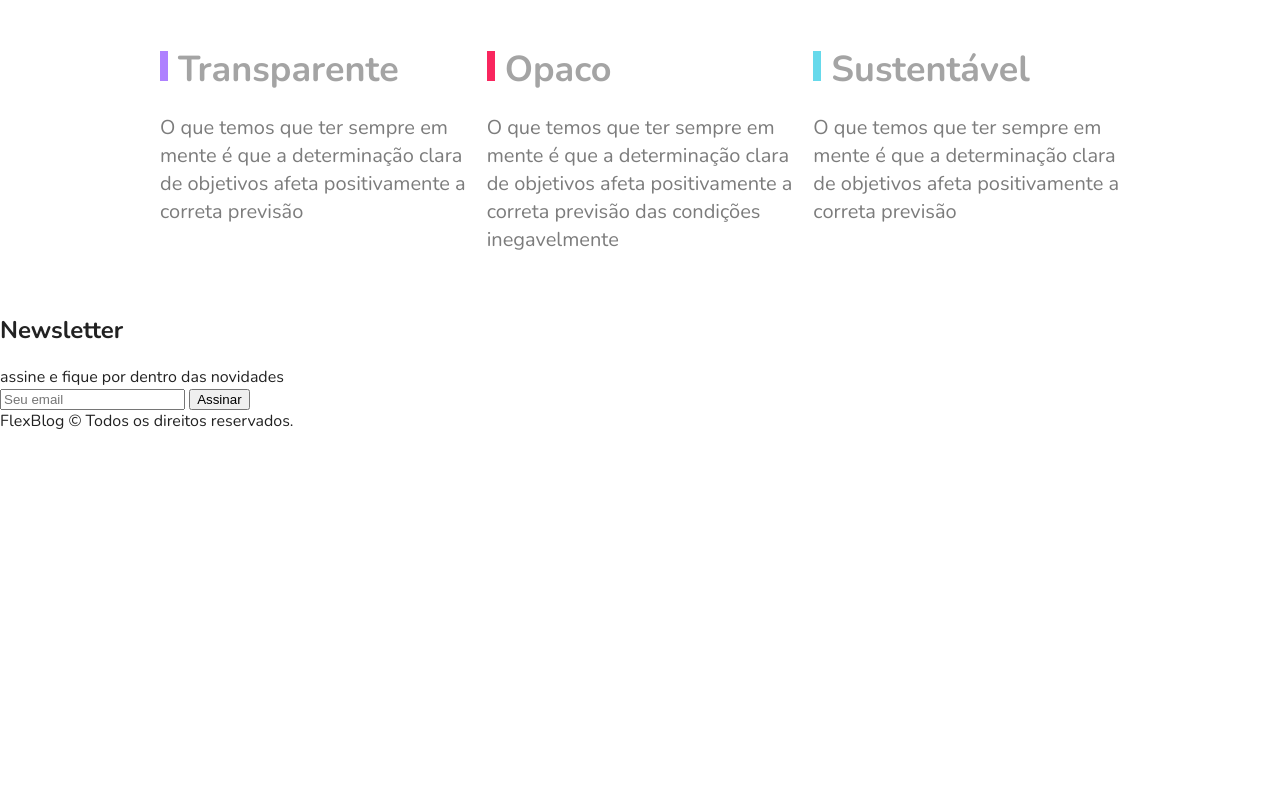
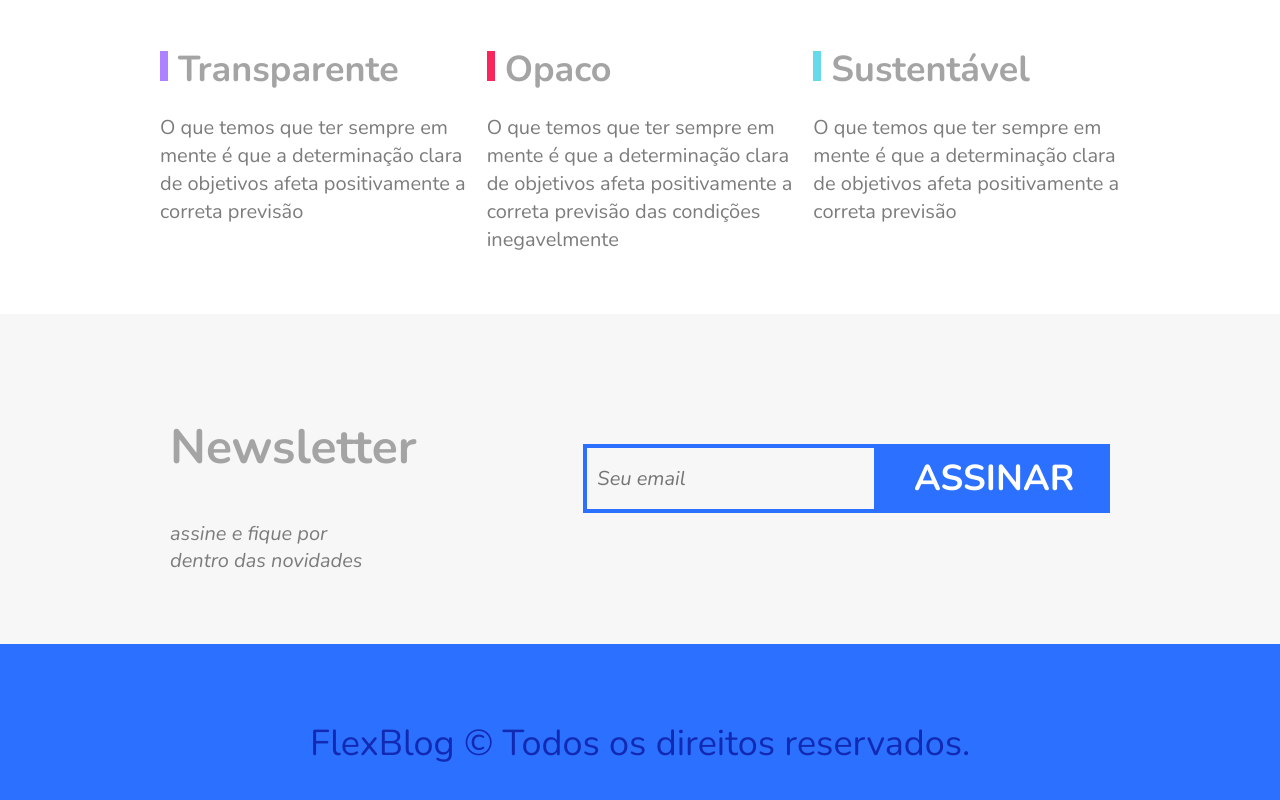
Before and after one commit to thiagolemosdev/flexblog, a plain HTML site: page index.html in a window 1280 px wide. Shown: the part 2886-3686 px from the top of the page. Before the commit the page ends 3318 px from the top, so only its background shows below. Drawn offline with nearby package versions, Linux system fonts and the light colour scheme.

Commit message:
Concluido

```diff
--- a/css/style.css
+++ b/css/style.css
@@ -314,3 +314,85 @@ img {
   line-height: 1.4;
   color: #7c7c7c;
 }
+
+/* NEWSLETTER */
+.newsletter {
+  background: #f7f7f7;
+  padding: 60px calc((100% - 960px) / 2);
+  display: flex;
+  flex-wrap: wrap;
+}
+
+.newsletter-info {
+  flex: 1 1 260px;
+  margin: 0 10px;
+}
+
+.newsletter-info h1 {
+  font-size: 3rem;
+  color: #a4a4a4;
+}
+
+.newsletter-info p {
+  font-size: 1.25rem;
+  font-style: italic;
+  max-width: 220px;
+  color: #7c7c7c;
+  margin-bottom: 10px;
+}
+
+.newsletter-form {
+  flex: 2 1 260px;
+  margin: 0 10px;
+  align-self: center;
+  display: flex;
+  flex-wrap: wrap;
+}
+
+.newsletter-form input {
+  flex: 3 1 200px;
+  font-size: 1.25rem;
+  color: #7c7c7c;
+  font-style: italic;
+  font-family: "Nunito", Arial, sans-serif;
+  border: 4px solid #2c70ff;
+  background: transparent;
+  padding: 10px;
+  margin: 0;
+  border-radius: 0;
+}
+
+.newsletter-form button {
+  flex: 1 1 200px;
+  font-family: "Nunito", Arial, sans-serif;
+  font-size: 2.25em;
+  font-weight: bold;
+  text-transform: uppercase;
+  background: #2c70ff;
+  color: #fff;
+  margin: 0;
+  cursor: pointer;
+  border: 0;
+  padding: 10px 30px;
+}
+
+@media (max-width: 800px) {
+  .newsletter-form button {
+    font-size: 1.5rem;
+  }
+}
+
+/* footer  */
+.footer {
+  height: 200px;
+  display: flex;
+  background: #2c70ff;
+  align-items: center;
+}
+
+.footer p {
+  flex: 1;
+  text-align: center;
+  font-size: 2.25rem;
+  color: #122ab2;
+}
```
Also changed, not shown: 1 other file.
